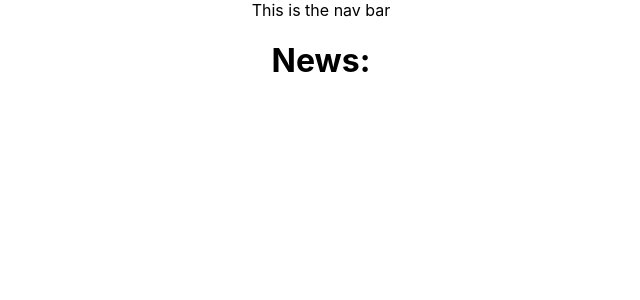
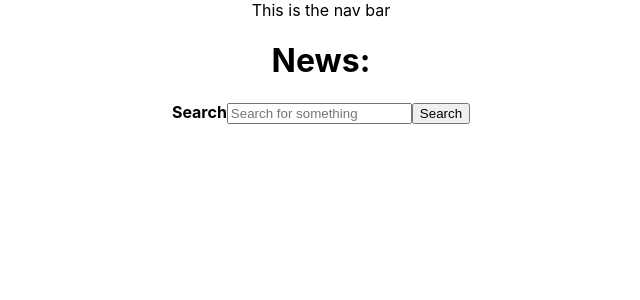
Before and after one commit to bodharepraj/Hackernews, a React (Create React App) app in the folder hackernews/: page / in a window 1280 px wide. Shown: the top 300 px of the page, without its empty margins (319-959 px from the left). Built offline with nearby package versions, Linux system fonts and the light colour scheme; no server answers.

Commit message:
added search bar

```diff
--- a/hackernews/src/App.js
+++ b/hackernews/src/App.js
@@ -3,7 +3,7 @@ import './App.css';
 import List from './components/List';
 import Api from './components/Api';
 import Nav from './components/Nav'
-
+import Footer from './components/Footer'
 function App() {
 
 
@@ -15,7 +15,7 @@ function App() {
       <List news={news}/>
 
       <Api news={news} setNews={setNews} />
-
+      <Footer />
 
     </div>
   );
--- a/hackernews/src/components/Footer.js
+++ b/hackernews/src/components/Footer.js
@@ -0,0 +1,39 @@
+import React,{ useState, useEffect} from 'react'
+
+function Footer(){
+const[query, setQuery] = useState('')
+const[items,setItems] =useState('')
+const[largeTitle,setLargeTitle] = useState('')
+
+
+useEffect(()=> {
+    const fetchArticles = async()=>{
+        const res= await fetch(`https://hn.algolia.com/api/v1/search?query=${query}`)
+        const data=await res.json()
+        setItems(data.hits)
+        setLargeTitle(data.hits[0])
+    }
+
+    fetchArticles()
+},[query])
+
+const handleChange=(e)=>{
+    e.preventDefault();
+    setQuery(e.target.value)
+
+}
+
+    return <>
+        <section className="footer">
+         <h1>{largeTitle.title}</h1>
+            <form onSubmit={handleChange}>
+            <label> <strong>Search</strong>
+                <input onChange={handleChange}  type="text" name="search" id="search" placeholder="Search for something" />
+                <button>Search</button>
+                </label>
+            </form>
+        </section>
+    </>
+}
+
+export default Footer
```
Also changed, not shown: 1 other file (tests, documents, lock files or other folders).
